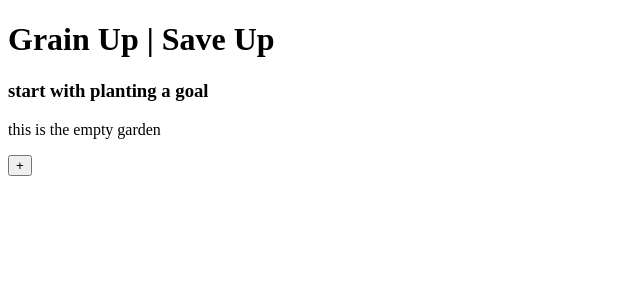
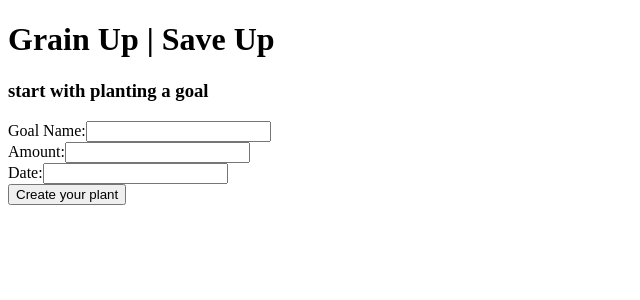
Before and after one commit to onebusjenny/grainup-frontend, a React (Create React App) app: page /plants/new in a window 1280 px wide. Shown: the top 300 px of the page, without its empty margins (0-640 px from the left). Built offline with nearby package versions, Linux system fonts and the light colour scheme; no server answers.

Commit message:
fixed home route

```diff
--- a/src/App.js
+++ b/src/App.js
@@ -1,28 +1,51 @@
 import React from 'react'
 import {connect} from 'react-redux'
 import Home from './pages/Home'
-import plantContainer from './containers/plant_container'
+import {BrowserRouter as Router, Route} from 'react-router-dom';
+import {fetchPlants} from './store/actions'
+import {fetchWaters} from './store/actions'
+import addPlantForm from './forms/addPlantForm'
 
 
-function App() {
+
+class App extends React.Component {
+
+  componentDidMount(){
+    this.props.fetchPlants()
+    this.props.fetchWaters()
+}
+  render(){
   return (
     <div className="App">
       <header className="App-header">
       <h1>Grain Up | Save Up</h1>
       <h3>start with planting a goal</h3>
       </header>
-      <plantContainer />
-      <Home />
+      <Router>
+        <div>
+          <Route exact path ="/" component={Home}/>
+          <Route exact path='/plants/new' render={addPlantForm}/>
+          {/* <Route exact path='/plants' render={routerProps => <showPlants {...routerProps} plants={this.props.plants} />} />
+
+          <Route path='/logs/:id' render={routerProps => <showPlant {...routerProps} plants={this.props.plants} />} /> */}
+        </div>
+      </Router>
+    </div>
+    );
+  }
+}
+
+function mapStateToProps(){
+  return {
+
+  }
+}
+function mapDispatchToProps(dispatch){
+  return {
+      fetchPlants: () => {dispatch(fetchPlants())},
+      fetchWaters: () => {dispatch(fetchWaters())}
+  }
+}
 
 
-
-    </div>
-
-
-
-  );
-}
-//router
-
-
-export default connect() (App);
+export default connect(mapStateToProps,mapDispatchToProps) (App);
--- a/src/containers/plant_container.js
+++ b/src/containers/plant_container.js
@@ -4,8 +4,7 @@ import {fetchPlants} from '../store/actions'
 import {fetchWaters} from '../store/actions'
 import {addPlant} from '../store/actions'
 import {addWater} from '../store/actions'
-import {BrowserRouter as Router, Route} from 'react-router-dom';
-import Home from '../pages/Home'
+
 
 
 //import home.css
@@ -18,16 +17,7 @@ class plantContainer extends React.Component{
 
 
     render(){
-       return (
-        <Router>
-        <div>
-          <Route exact path ="/" component={Home}/>
-          <Route exact path='/plants' render={routerProps => <showPlants {...routerProps} plants={this.props.plants} />} />
-          <Route exact path='/plants/new' render={routerProps  => <addPlantForm {...routerProps} addPlant={addPlant}/>}/>
-          <Route path='/logs/:id' render={routerProps => <showPlant {...routerProps} plants={this.props.plants} />} />
-        </div>
-      </Router>
-       )
+      return null
     }
 }
 
--- a/src/forms/addPlantForm.js
+++ b/src/forms/addPlantForm.js
@@ -1,8 +1,8 @@
-import React, {Component} from 'react';
-import { withRouter} from 'react-router-dom'
+import React, { Component } from 'react';
+import { withRouter } from 'react-router-dom'
 
-class addPlantForm extends Component{
-    constructor(props){
+class addPlantForm extends Component {
+    constructor(props) {
         super(props)
         this.state = {
             name: '',
@@ -25,31 +25,57 @@ class addPlantForm extends Component{
     }
 
 
-    render(){
-        <form onSubmit={this.handleSubmit}>
-            <div>
-                <label>
-                    Goal Name:
-                    <input id="goal_name" name="goal_name" type= "text" onChange={this.handleChange} value={this.state.name}></input>
-                </label>
-            </div>
-            <div>
-                <label>
-                    Amount:
-                    <input id="goal_amount" name="goal_amount" type="text" onChange={this.handleChange} value={this.state.amount}></input>
-                </label>
-            </div>
-            <div>
-                <label>
-                    Date:
-                    <input id="goal_date" name="goal_date" tyep="text" onChange={this.handleChange} value={this.state.date}></input>
-                </label>
-            </div>
-            <div>
-                <button type="submit">Create your plant</button>
-            </div>
-        </form>
+    render() {
+        return ( <
+            form onSubmit = { this.handleSubmit } >
+            <
+            div >
+            <
+            label >
+            Goal Name:
+            <
+            input id = "goal_name"
+            name = "goal_name"
+            type = "text"
+            onChange = { this.handleChange }
+            value = { this.state.name }
+            /> <
+            /label> <
+            /div> <
+            div >
+            <
+            label >
+            Amount:
+            <
+            input id = "goal_amount"
+            name = "goal_amount"
+            type = "text"
+            onChange = { this.handleChange }
+            value = { this.state.amount }
+            /> <
+            /label> <
+            /div> <
+            div >
+            <
+            label >
+            Date:
+            <
+            input id = "goal_date"
+            name = "goal_date"
+            tyep = "text"
+            onChange = { this.handleChange }
+            value = { this.state.date }
+            /> <
+            /label> <
+            /div> <
+            div >
+            <
+            button type = "submit" > Create your plant < /button> <
+            /div> <
+            /form>
+        )
     }
+
 }
 
 export default withRouter(addPlantForm);
```
